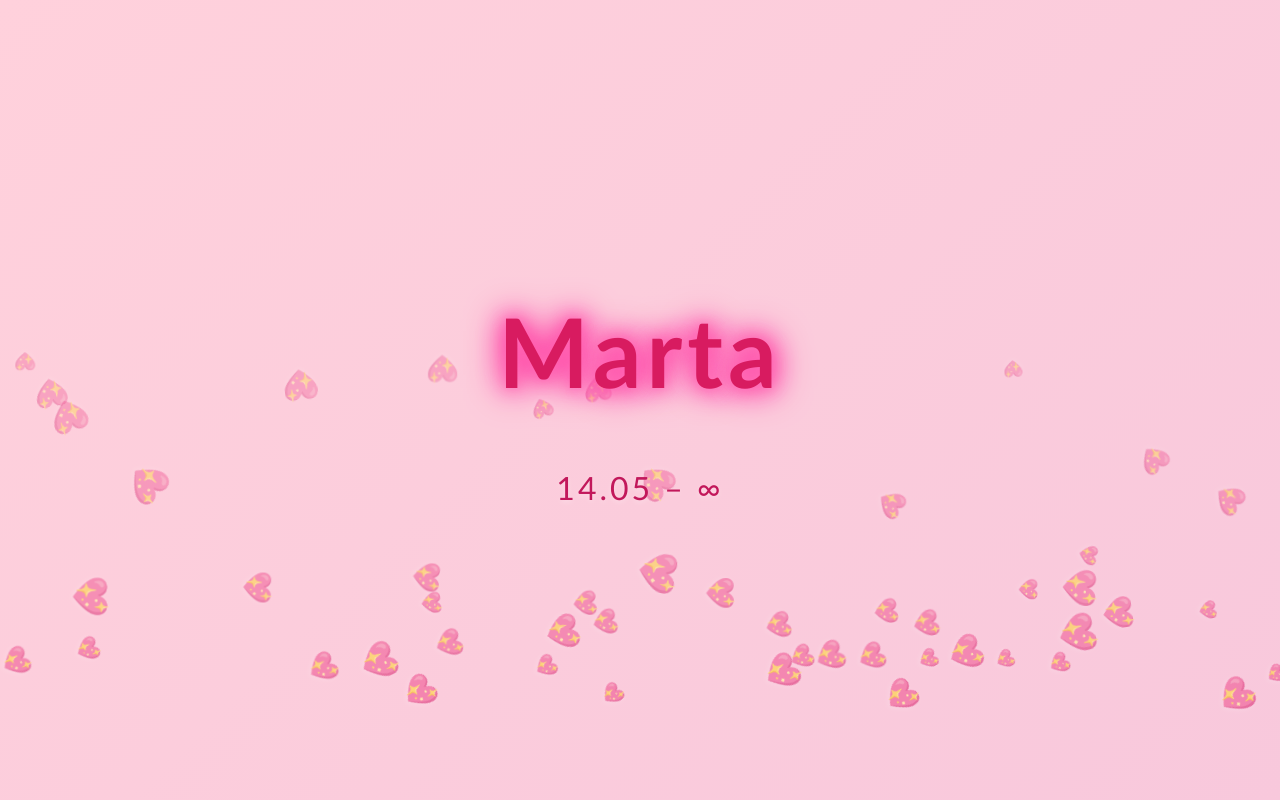
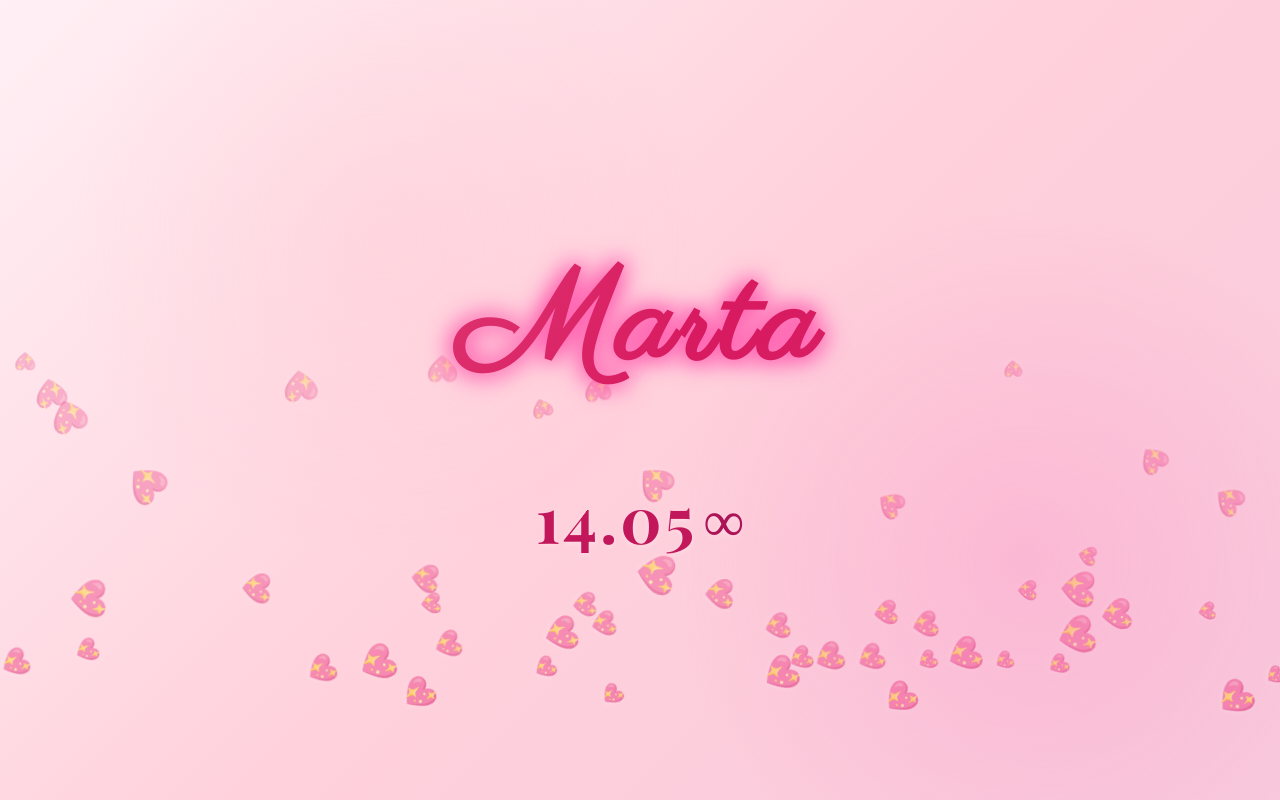
Before and after one commit to arcwarrdenik/ForMyKitty, a plain HTML site: page index.html in a window 1280 px wide. Drawn offline with nearby package versions, Linux system fonts and the light colour scheme.

Commit message:
Update index.html

```diff
--- a/index.html
+++ b/index.html
@@ -3,6 +3,7 @@
 <head>
   <meta charset="UTF-8" />
   <title>Для Марти 💖</title>
+  <link href="https://fonts.googleapis.com/css2?family=Parisienne&family=Playfair+Display:wght@700&display=swap" rel="stylesheet">
   <style>
     * {
       margin: 0;
@@ -11,10 +12,10 @@
     }
 
     body {
-      font-family: 'Arial Rounded MT Bold', 'Trebuchet MS', sans-serif;
+      font-family: 'Playfair Display', serif;
       height: 100vh;
       overflow: hidden;
-      background: linear-gradient(135deg, #ffd1dc, #f8c8dc);
+      background: linear-gradient(135deg, #fff0f5, #ffd1dc, #f8c8dc);
       position: relative;
       display: flex;
       flex-direction: column;
@@ -22,6 +23,19 @@
       align-items: center;
       color: #d81b60;
       text-shadow: 0 2px 5px rgba(255, 255, 255, 0.3);
+    }
+
+    /* Ефект блиму */
+    body::before {
+      content: "";
+      position: absolute;
+      top: 0;
+      left: 0;
+      width: 100%;
+      height: 100%;
+      background: radial-gradient(circle at 30% 30%, rgba(255, 182, 193, 0.2), transparent 30%),
+                  radial-gradient(circle at 80% 70%, rgba(255, 105, 180, 0.2), transparent 30%);
+      pointer-events: none;
     }
 
     .hearts-container {
@@ -54,7 +68,8 @@
     }
 
     .name {
-      font-size: 6rem;
+      font-family: 'Parisienne', cursive;
+      font-size: 8rem;
       font-weight: bold;
       color: #d81b60;
       letter-spacing: 5px;
@@ -65,35 +80,57 @@
 
     @keyframes glow {
       from {
-        text-shadow: 0 0 10px #ff69b4, 0 0 20px #ff69b4, 0 0 30px #ff1493;
+        text-shadow: 0 0 10px #ff69b4, 0 0 20px #ff1493;
       }
       to {
-        text-shadow: 0 0 15px #ff69b4, 0 0 30px #ff1493, 0 0 40px #ff1493;
+        text-shadow: 0 0 20px #ff69b4, 0 0 30px #ff1493;
       }
     }
 
     .date {
-      font-size: 2rem;
+      font-family: 'Playfair Display', serif;
+      font-size: 4rem;
       margin-top: 40px;
       color: #c2185b;
       letter-spacing: 3px;
+      display: flex;
+      align-items: center;
+    }
+
+    .infinity {
+      font-size: 3rem;
+      margin-left: 10px;
+      color: #ad1457;
+      animation: pulse 2s infinite;
+    }
+
+    @keyframes pulse {
+      0% { transform: scale(1); }
+      50% { transform: scale(1.2); }
+      100% { transform: scale(1); }
     }
 
     @media (max-width: 768px) {
       .name {
-        font-size: 4rem;
+        font-size: 5rem;
       }
       .date {
-        font-size: 1.5rem;
+        font-size: 2.5rem;
+      }
+      .infinity {
+        font-size: 2rem;
       }
     }
 
     @media (max-width: 480px) {
       .name {
-        font-size: 3rem;
+        font-size: 3.5rem;
       }
       .date {
-        font-size: 1.2rem;
+        font-size: 2rem;
+      }
+      .infinity {
+        font-size: 1.5rem;
       }
     }
   </style>
@@ -101,7 +138,7 @@
 <body>
   <div class="hearts-container" id="hearts"></div>
   <h1 class="name">Marta</h1>
-  <div class="date">14.05 – ∞</div>
+  <div class="date">14.05 <span class="infinity">∞</span></div>
 
   <script>
     const container = document.getElementById('hearts');
```
